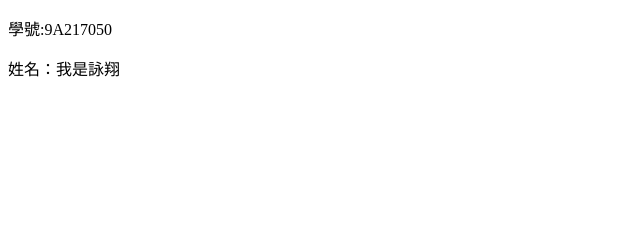
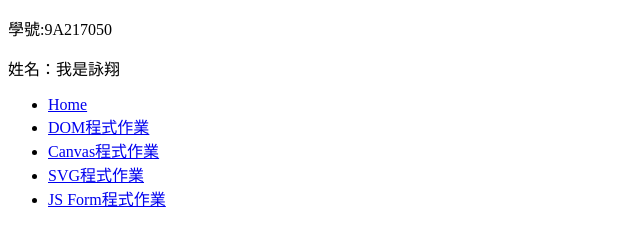
Before and after one commit to rektdougrezaking/rektdougrezaking.github.io, a plain HTML site: page index.html in a window 1280 px wide. Shown: the whole page, without its empty margins (0-640 px from the left). Drawn offline with Linux system fonts and the light colour scheme.

Commit message:
更新0.1

```diff
--- a/index.html
+++ b/index.html
@@ -3,9 +3,18 @@
 <head>
 <meta charset="UTF-8">
 <title>我的網頁</title>
+
+
 </head>
 <body>
 <p>學號:9A217050</p>
 <p>姓名：我是詠翔</p>
+<ul>
+  <li><a href="index.html">Home</a></li>
+  <li><a href="a01.html">DOM程式作業</a></li>
+  <li><a href="b01.html">Canvas程式作業</a></li>
+  <li><a href="c01.html">SVG程式作業</a></li>
+  <li><a href="d01.html">JS Form程式作業</a></li>
+</ul>
 </body>
 </html>
```
